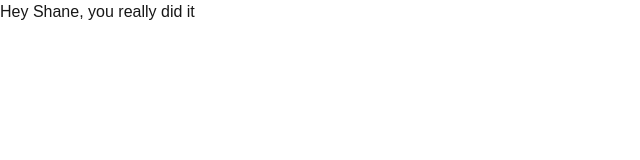
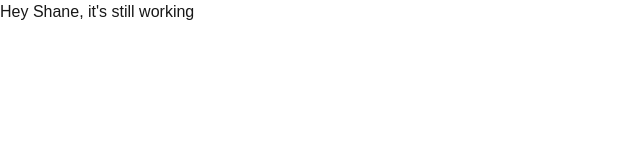
Before and after one commit to sm8192/luckyshinygames, a Next.js app: page / in a window 1280 px wide. Shown: the top 160 px of the page, without its empty margins (0-640 px from the left). Built offline with nearby package versions, Linux system fonts and the light colour scheme.

Commit message:
setting  up first route

```diff
--- /dev/null
+++ b/app/UI/landing.tsx
@@ -0,0 +1,9 @@
+'use client'
+
+export default function Landing () {
+    return (
+        <div>
+            Hey Shane, it's still working
+        </div>
+    )
+}
--- /dev/null
+++ b/app/api/route.tsx
@@ -0,0 +1,16 @@
+import { neon } from "@neondatabase/serverless";
+import { NextResponse } from "next/server";
+
+export async function GetId() {
+
+    try {
+        const sql = neon(process.env.DATABASE_URL);
+
+        const response = await sql`SELECT * FROM rooms`;
+
+        return NextResponse.json(response, {status: 200})
+
+    } catch (error: any) {
+        return NextResponse.json({error: 'Internal Server Error'}, {status: 500});
+    }
+}
--- a/app/page.tsx
+++ b/app/page.tsx
@@ -1,8 +1,10 @@
 import Image from "next/image";
+import Landing from "./UI/landing";
 
 export default function Home() {
   return (
-    <div >Hey Shane, you really did it
+    <div >
+      <Landing />
     </div>
   );
 }
--- /dev/null
+++ b/environment.d.ts
@@ -0,0 +1,11 @@
+export { }
+
+declare global {
+    namespace NodeJS {
+        interface ProcessEnv {
+            NODE_ENV: 'development' | 'production' | 'test';
+            PORT: string;
+            DATABASE_URL: string;
+        }
+    }
+}
--- a/package.json
+++ b/package.json
@@ -9,6 +9,7 @@
     "lint": "eslint"
   },
   "dependencies": {
+    "@neondatabase/serverless": "^1.1.0",
     "next": "16.2.6",
     "react": "19.2.4",
     "react-dom": "19.2.4"
```
Also changed, not shown: 1 other file (tests, documents, lock files or other folders).
